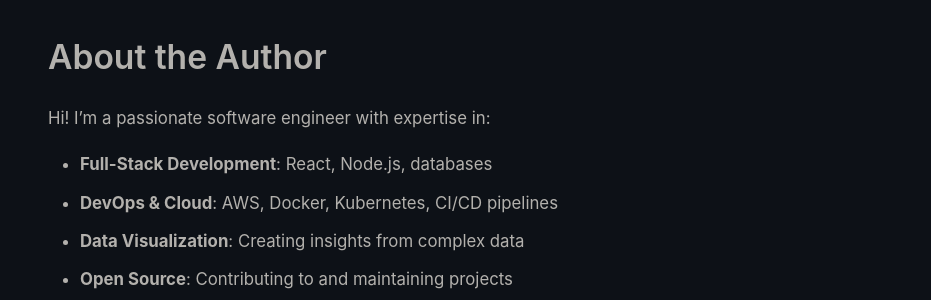
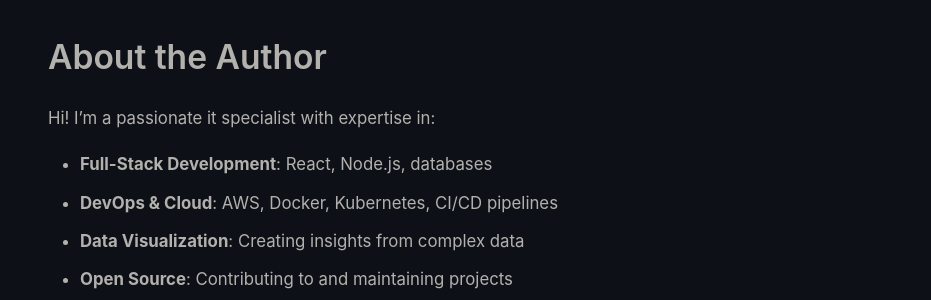
Before and after one commit to extremew/extremew.github.io, a Jekyll site: the page built from about.md, in a window 1280 px wide and 1400 px high, scrolled down 257 px. Shown: the part 152-452 px from the top of the window, without its empty margins (174-1105 px from the left). Built offline with Jekyll 4.4.1, drawn with Linux system fonts in a browser that asks for light colours; some of the changed text lies outside the part shown.

Commit message:
Updated about.

```diff
--- a/about.md
+++ b/about.md
@@ -10,7 +10,7 @@ Welcome to the Tech & Learning Lab – a space dedicated to sharing knowledge ab
 
 ## About the Author
 
-Hi! I'm a passionate software engineer with expertise in:
+Hi! I'm a passionate it specialist with expertise in:
 
 - **Full-Stack Development**: React, Node.js, databases
 - **DevOps & Cloud**: AWS, Docker, Kubernetes, CI/CD pipelines
```
Also changed, not shown: other parts of about.md (+2 -2 lines).
